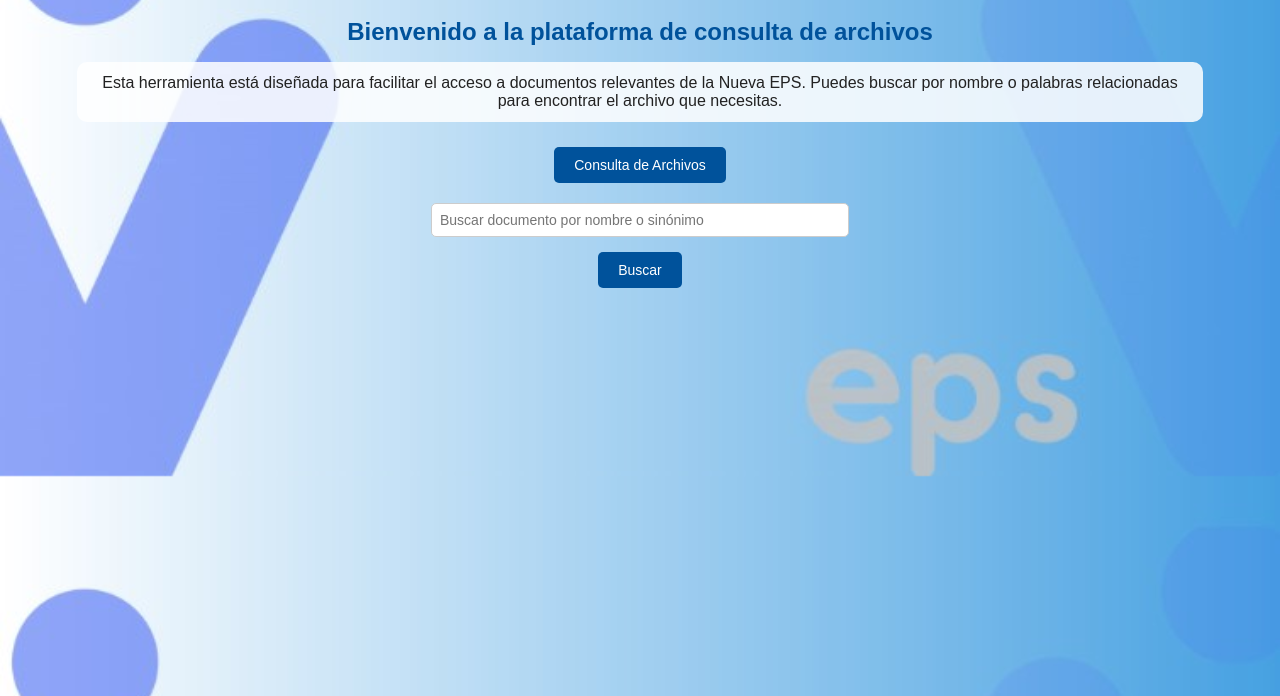
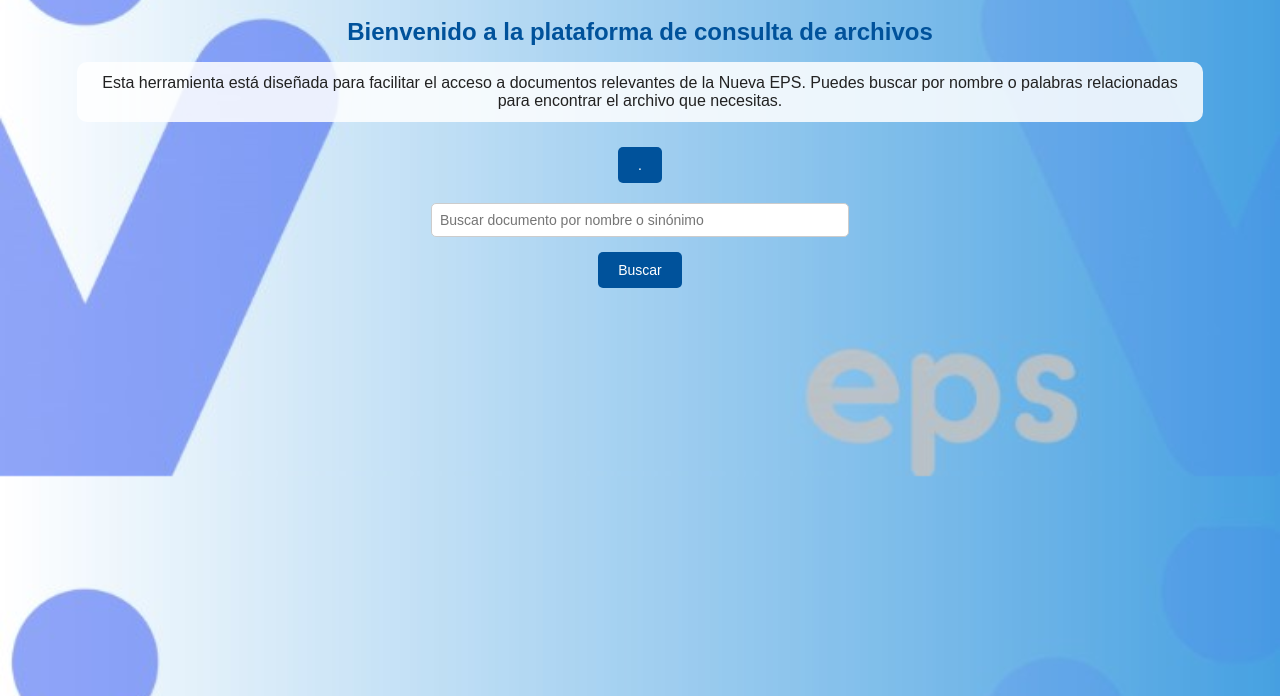
Before and after one commit to Software2025-v-uno/Epsfamilia.github.io, a plain HTML site: page index.html in a window 1280 px wide. Shown: the part 104-800 px from the top of the page. Drawn offline with Linux system fonts and the light colour scheme.

Commit message:
actualizar

```diff
--- a/index.html
+++ b/index.html
@@ -109,7 +109,7 @@
     Puedes buscar por nombre o palabras relacionadas para encontrar el archivo que necesitas.
   </div>
 
-  <button onclick="document.getElementById('searchSection').scrollIntoView()">Consulta de Archivos</button>
+  <button onclick="document.getElementById('searchSection').scrollIntoView()">.</button>
 
   <div id="searchSection">
     <input id="searchBar" type="text" placeholder="Buscar documento por nombre o sinónimo">
```
